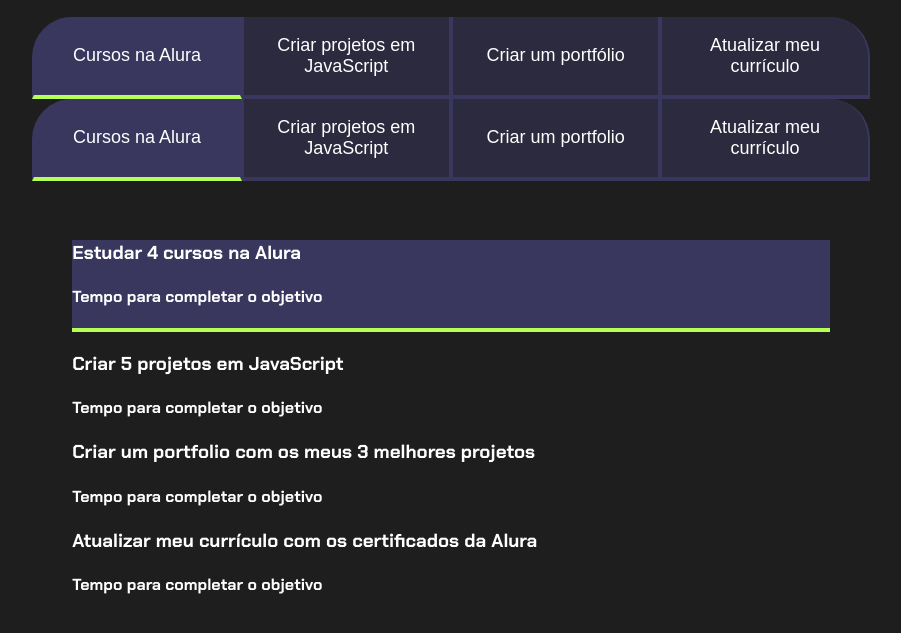
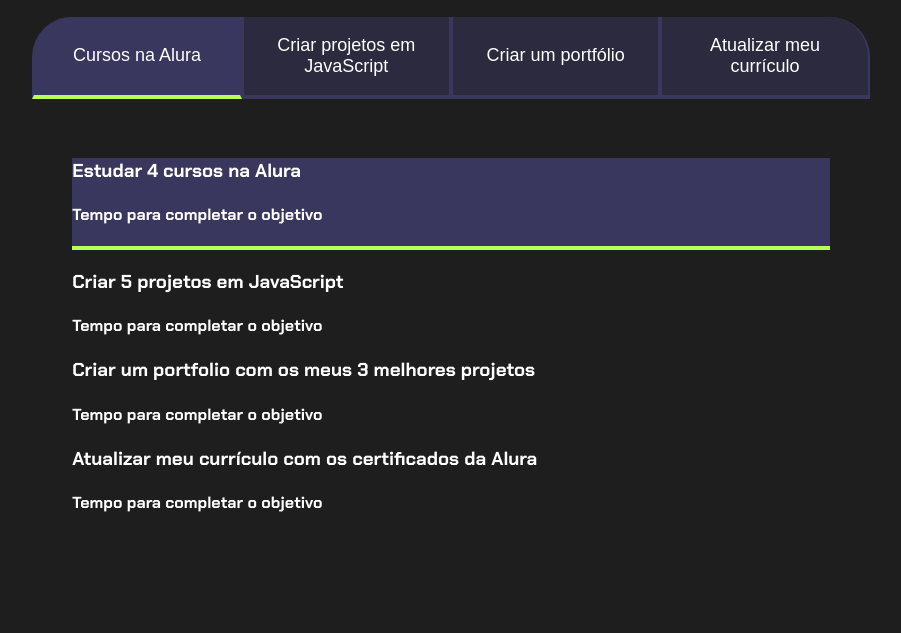
Before and after one commit to gigiwase01/1-proj-de-programa-ao, a plain HTML site: page index.html in a window 1280 px wide. Shown: the part 73-706 px from the top of the page, without its empty margins (189-1090 px from the left). Drawn offline with Linux system fonts and the light colour scheme.

Commit message:
Update index.html

```diff
--- a/index.html
+++ b/index.html
@@ -18,14 +18,6 @@
         <button class="botao">Criar projetos em JavaScript</button>
         <button class="botao">Criar um portfólio</button>
         <button class="botao">Atualizar meu currículo</button>
-
-         </div>
-         <div class="conteudo">
-            <div class="botoes">
-                <button class="botao ativo">Cursos na Alura</button>
-                <button class="botao">Criar projetos em JavaScript</button>
-                <button class="botao">Criar um portfolio</button>
-                <button class="botao">Atualizar meu currículo</button>
             </div>
             <div class="abas-textos">
                 <div class="aba-conteudo ativo">
```
